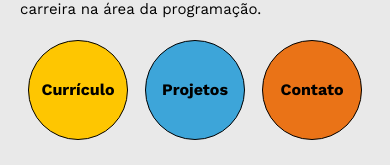
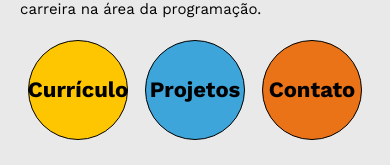
Before and after one commit to MuriloCalmon/a-idea-for-portfolio, a website: page index.html in a window 390 px wide. Shown: the part 932-1097 px from the top of the page. Drawn offline with nearby package versions, Linux system fonts and the light colour scheme.

Commit message:
update index.scss

```diff
--- a/scss/index.scss
+++ b/scss/index.scss
@@ -131,7 +131,6 @@
     #navigation {
       margin: initial;
       padding: initial;
-      font-size: initial;
     }
 
     .logo {
@@ -237,6 +236,7 @@
       }
     }
 
+
     #navigation.active .menu {
       visibility: visible;
       transition: all 0.7s;
@@ -322,10 +322,8 @@
 
       border: 1px solid black;
 
-      p {
-        padding: 0;
-        font-size: 1.6rem;
-      }
+
+
     }
     .linha {
       margin-block: 5rem;
```
Also changed, not shown: css/style.min.css, 1 other file.
